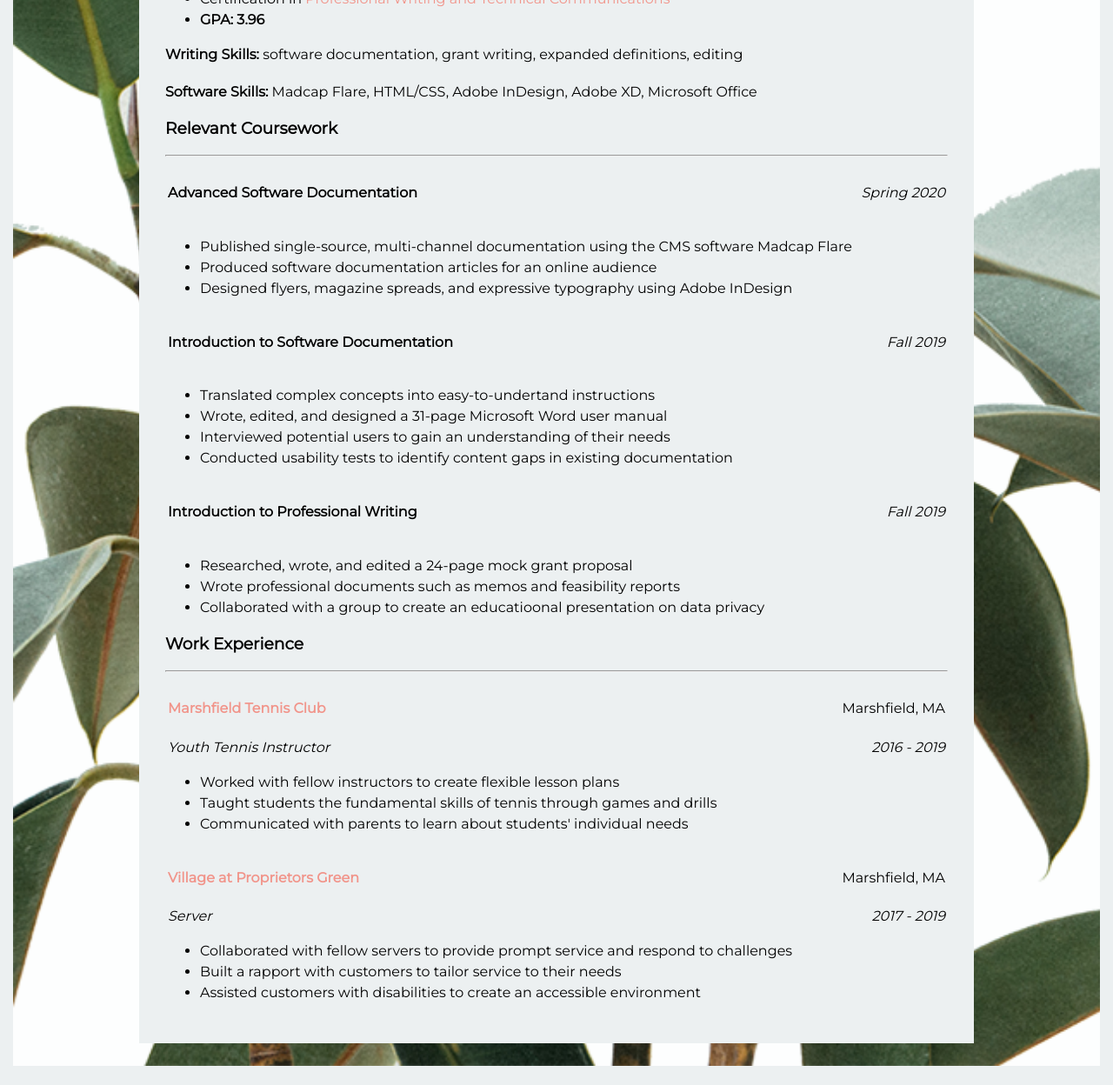
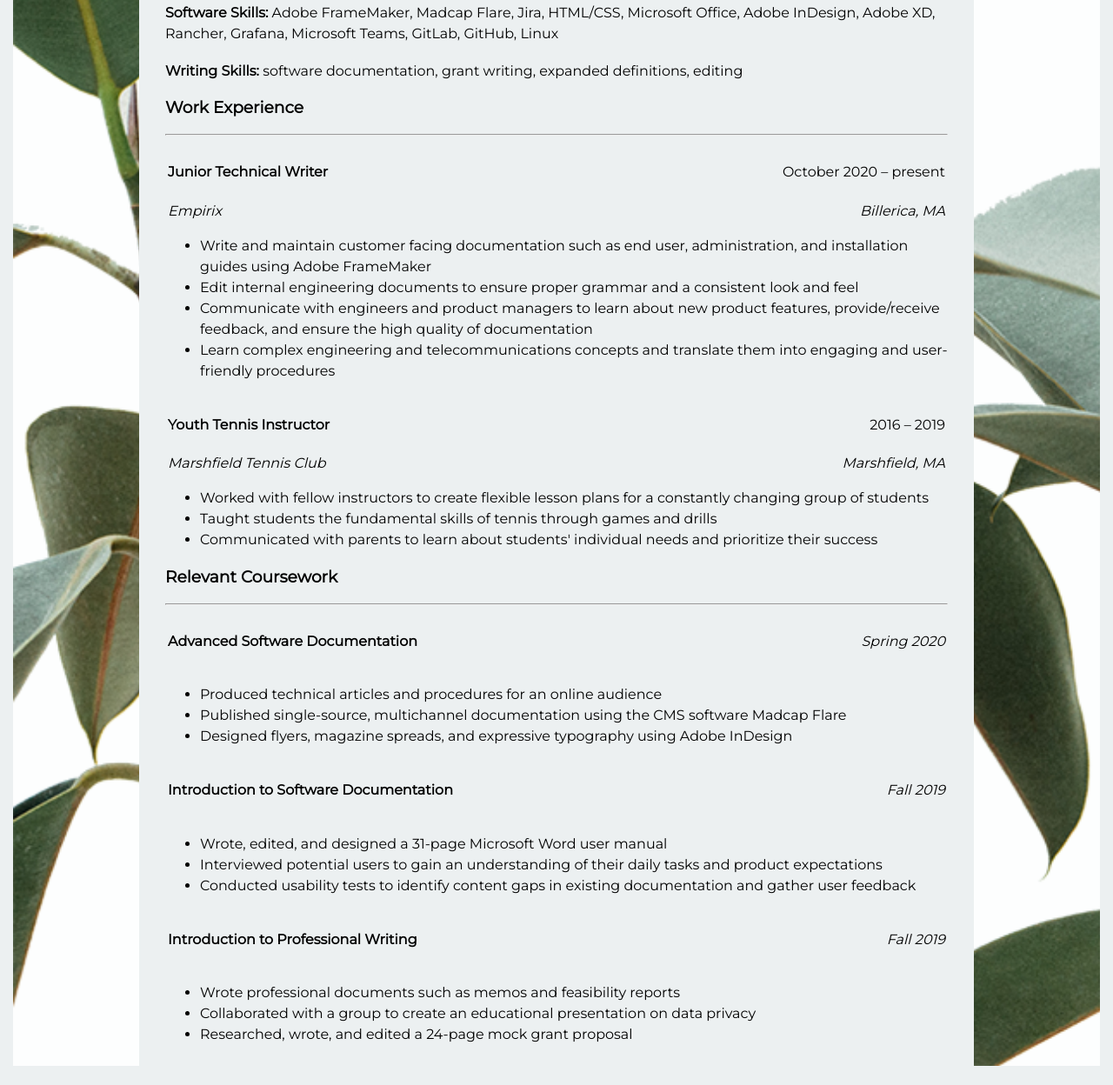
Before and after one commit to annaproctor/aeproctor.github.io, a plain HTML site: page resume.html in a window 1280 px wide. Shown: the part 504-1752 px from the top of the page at 87% size. Before the commit the page ends 1730 px from the top, so only its background shows below. Drawn offline with Linux system fonts and the light colour scheme.

Commit message:
Add files via upload

```diff
--- a/resume.html
+++ b/resume.html
@@ -29,10 +29,6 @@
             </li>
 
             <li>
-                <a href="client-site/index.html" target="_blank">Client Site</a>
-            </li>
-
-            <li>
                 <a href="contact.html">Contact</a>
             </li>
 
@@ -55,7 +51,7 @@
             </p>
 
             <p>
-                <a href="pdf/Proctor-resume.pdf" target="_blank"><strong>PDF Version</strong></a>
+                <a href="pdf/Proctor_resume.pdf" target="_blank"><strong>PDF Version</strong></a>
             </p>
 
                 <h3>Education</h3>
@@ -81,16 +77,82 @@
                 </ul>
 
                 <p>
-                    <strong>Writing Skills:</strong>  software documentation, grant writing, expanded definitions, editing
+                    <strong>Software Skills:</strong> Adobe FrameMaker, Madcap Flare, Jira, HTML/CSS, Microsoft Office, Adobe InDesign, Adobe XD, Rancher, Grafana, Microsoft Teams, GitLab, GitHub, Linux
                 </p>
 
                 <br>
 
                 <p>
-                    <strong>Software Skills:</strong> Madcap Flare, HTML/CSS, Adobe InDesign, Adobe XD, Microsoft Office
+                    <strong>Writing Skills:</strong>  software documentation, grant writing, expanded definitions, editing
                 </p>
 
-                <h3>Relevant Coursework</h3>
+            <h3>Work Experience</h3>
+
+                <hr>
+
+                <table>
+
+                    <tr>
+
+                        <td><h4>Junior Technical Writer</h4></td>
+
+                        <td class="right-align">October 2020 – present</td>
+
+                    </tr>
+
+                    <tr>
+
+                        <td><em>Empirix</em></td>
+
+                        <td class="right-align"><em>Billerica, MA</em></td>
+
+                    </tr>
+
+                </table>
+
+                    <ul>
+
+                        <li>Write and maintain customer facing documentation such as end user, administration, and installation guides using Adobe FrameMaker</li>
+
+                        <li>Edit internal engineering documents to ensure proper grammar and a consistent look and feel</li>
+
+                        <li>Communicate with engineers and product managers to learn about new product features, provide/receive feedback, and ensure the high quality of documentation</li>
+
+                        <li>Learn complex engineering and telecommunications concepts and translate them into engaging and user-friendly procedures</li>
+
+                    </ul>
+
+                <table>
+
+                    <tr>
+
+                        <td><h4>Youth Tennis Instructor</h4></td>
+
+                        <td class="right-align">2016 – 2019</td>
+
+                    </tr>
+
+                    <tr>
+
+                        <td><em>Marshfield Tennis Club</em></td>
+
+                        <td class="right-align"><em>Marshfield, MA</em></td>
+
+                    </tr>
+
+                </table>
+
+                    <ul>
+
+                        <li>Worked with fellow instructors to create flexible lesson plans for a constantly changing group of students</li>
+
+                        <li>Taught students the fundamental skills of tennis through games and drills</li>
+
+                        <li>Communicated with parents to learn about students' individual needs and prioritize their success</li>
+
+                    </ul>
+
+            <h3>Relevant Coursework</h3>
 
                 <hr>
 
@@ -108,9 +170,9 @@
 
                     <ul>
 
-                        <li>Published single-source, multi-channel documentation using the CMS software Madcap Flare</li>
+                        <li>Produced technical articles and procedures for an online audience</li>
 
-                        <li>Produced software documentation articles for an online audience</li>
+                        <li>Published single-source, multichannel documentation using the CMS software Madcap Flare</li>
 
                         <li>Designed flyers, magazine spreads, and expressive typography using Adobe InDesign</li>
 
@@ -130,13 +192,11 @@
 
                     <ul>
 
-                        <li>Translated complex concepts into easy-to-undertand instructions</li>
-
                         <li>Wrote, edited, and designed a 31-page Microsoft Word user manual</li>
 
-                        <li>Interviewed potential users to gain an understanding of their needs</li>
+                        <li>Interviewed potential users to gain an understanding of their daily tasks and product expectations</li>
 
-                        <li>Conducted usability tests to identify content gaps in existing documentation</li>
+                        <li>Conducted usability tests to identify content gaps in existing documentation and gather user feedback</li>
 
                     </ul>
 
@@ -154,77 +214,13 @@
 
                     <ul>
 
+                        <li>Wrote professional documents such as memos and feasibility reports</li>
+
+                        <li>Collaborated with a group to create an educational presentation on data privacy</li>
+
                         <li>Researched, wrote, and edited a 24-page mock grant proposal</li>
 
-                        <li>Wrote professional documents such as memos and feasibility reports</li>
-
-                        <li>Collaborated with a group to create an educatioonal presentation on data privacy</li>
-
                     </ul>
-
-                <h3>Work Experience</h3>
-
-                <hr>
-
-                <table>
-
-                    <tr>
-
-                        <td><h4><a href="https://marshfieldtennis.com/" target="_blank">Marshfield Tennis Club</a></h4></td>
-
-                        <td class="right-align">Marshfield, MA</td>
-
-                    </tr>
-
-                    <tr>
-
-                        <td><em>Youth Tennis Instructor</em></td>
-
-                        <td class="right-align"><em>2016 - 2019</em></td>
-
-                    </tr>
-
-                </table>
-
-                    <ul>
-
-                        <li>Worked with fellow instructors to create flexible lesson plans</li>
-
-                        <li>Taught students the fundamental skills of tennis through games and drills</li>
-
-                        <li>Communicated with parents to learn about students' individual needs</li>
-
-                    </ul>
-
-                <table>
-
-                    <tr>
-
-                        <td><h4><a href="https://www.proprietorsgreen.com/" target="_blank">Village at Proprietors Green</a></h4></td>
-
-                        <td class="right-align">Marshfield, MA</td>
-
-                    </tr>
-
-                    <tr>
-
-                        <td><em>Server</em></td>
-
-                        <td class="right-align"><em>2017 - 2019</em></td>
-
-                    </tr>
-
-                </table>
-
-                <ul>
-
-                    <li>Collaborated with fellow servers to provide prompt service and respond to challenges</li>
-
-                    <li>Built a rapport with customers to tailor service to their needs</li>
-
-                    <li>Assisted customers with disabilities to create an accessible environment</li>
-
-                </ul>
 
         </section>
 
--- a/stylesheet.css
+++ b/stylesheet.css
@@ -122,6 +122,11 @@ nav a:hover {
 .homemain p {
     text-align: left;
     letter-spacing: 0.01em;
+    padding: 10px;
+}
+
+.homemain ul {
+    text-align: left;
 }
 
 /* ABOUT PAGE */
@@ -137,16 +142,17 @@ nav a:hover {
     margin-left: 11.5%;
 }
 .aboutmain h2 {
-    padding-left: 30px;
+    padding-left: 0px;
+    padding-bottom: 15px;
 }
 .aboutmain p {
-    padding: 30px;
+    padding-top: 15px;
 }
 .aboutmain img {
     height: 250px;
     float: left;
     border: #F1948A solid 10px;
-    margin: 0px 25px 18px 0px;
+    margin: 0px 25px 5px 0px;
 }
 
 /* RESUME PAGE */
```
Also changed, not shown: about.html (+19 -10 lines), contact.html (+0 -4 lines), index.html (+4 -8 lines), portfolio.html (+0 -4 lines), 1 other file.
